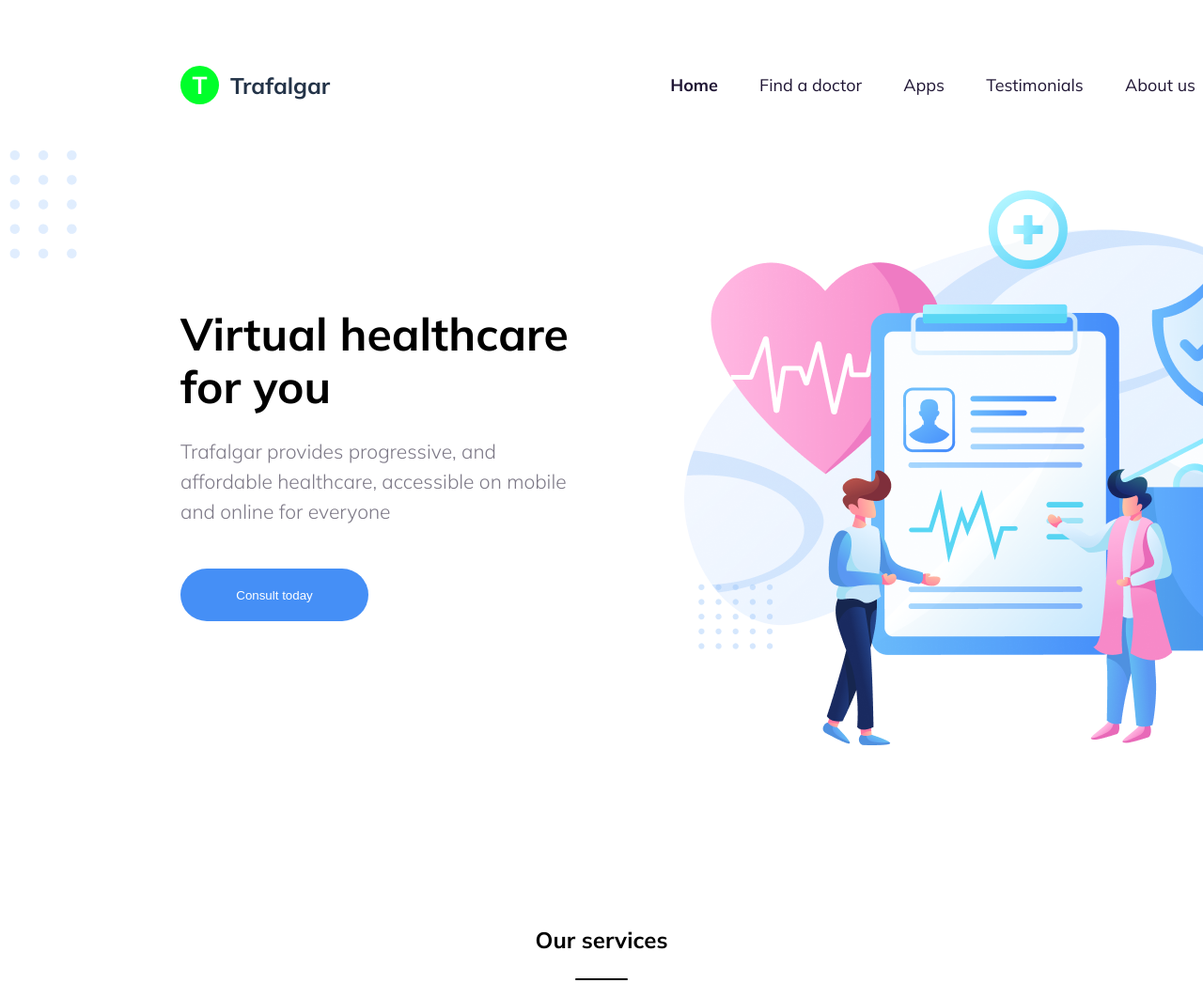
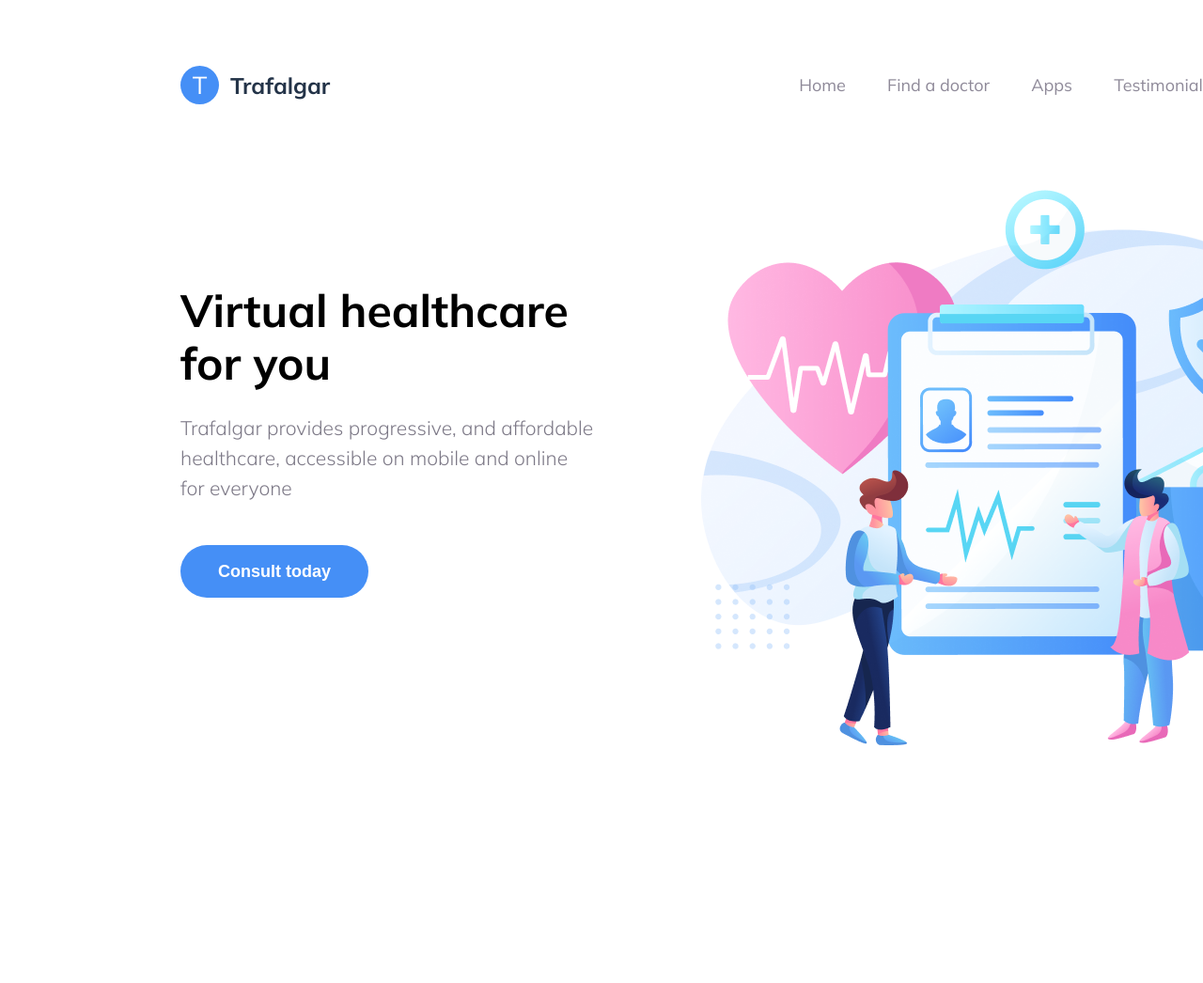
Before and after one commit to Equipoise7/trafalgar, a plain HTML site: page index.html in a window 1280 px wide. Shown: the top 1046 px of the page at 94% size. After the commit the page ends 800 px from the top, so only its background shows below. Drawn offline with Linux system fonts and the light colour scheme.

Commit message:
Новая верстка

```diff
--- a/index.html
+++ b/index.html
@@ -10,53 +10,32 @@
     <title>Figma</title>
 </head>
 <body>
-    <!-- Шапка Сайта -->
-    <header class="header">
-        <div class="header-content">
-            <div class="header-logo">
-                <div class="header-image">
-                    <span>T</span>
+    <div class="wrapper">
+        <header class="header">
+            <div class="header-nav">
+                <div class="header-logo">
+                    <div>T</div>
+                    <span>Trafalgar</span>
                 </div>
-                <span class="header-name">Trafalgar</span>
-            </div>
-            <nav class="header-nav">
+                <div class="header-text">
                     <a href="#">Home</a>
                     <a href="#">Find a doctor</a>
                     <a href="#">Apps</a>
                     <a href="#">Testimonials</a>
                     <a href="#">About us</a>
-            </nav>
-        </div>
-    </header>
-    <!-- Меню сайта -->
-    <main class="main">
-        <div class="main-block">
-            <div class="main-block-text">
-                <h1>Virtual healthcare for you</h1>
-                <p>Trafalgar provides progressive, and affordable healthcare, accessible on mobile and online for everyone</p>
-                <button>Consult today</button>
-                <img class="img-shar" src="img/element.png" alt="logo">
+                </div>
             </div>
-            <div class="main-block-image">
-                <img src="img/trafalgar-header illustration 1.png" alt="logo">
+            <div class="header-main">
+                <div class="header-main-text">
+                    <h1>Virtual healthcare for you</h1>
+                    <p>Trafalgar provides progressive, and affordable healthcare, accessible on mobile and online<br>for everyone</p>
+                    <button>Consult today</button>
+                </div>
+                <div class="header-main-image">
+                    <img src="img/trafalgar-header illustration 1.png" alt="">
+                </div>
             </div>
-        </div>
-        <!-- Меню контента -->
-        <div class="block-services">
-            <div class="services-text">
-                <h2>Our services</h2>
-                <div class="rectangle"></div>
-                <p>We provide to you the best choiches for you. Adjust it to your health needs and make sure your undergo treatment<br> with our highly qualified doctors you can consult with us which type of service is suitable for your health</p>
-            </div>
-            <div class="services-container">
-                <div class="services-item"></div>
-                <div class="services-item"></div>
-                <div class="services-item"></div>
-                <div class="services-item"></div>
-                <div class="services-item"></div>
-                <div class="services-item"></div>
-            </div>
-        </div>
-    </main>
+        </header>
+    </div>
 </body>
 </html>
--- a/style.css
+++ b/style.css
@@ -6,160 +6,103 @@
 
 body {
     font-family: 'Mulish', sans-serif;
-}
-/* ШАПКА САЙТА */
-.header {
-    padding-top: 70px;
+    list-style: none;
+    width: 1600px;
+    margin: 0 auto;
+
 }
 
-.header-content {
+.wrapper {
+    margin: 70px 192px auto;
+}
+ /*HEADER NAV*/
+.header-nav {
     display: flex;
-    align-items: center ;
     justify-content: space-between;
-    padding: 0px 192px;
-    min-width: 1100px;
-}
-
-.header-logo{
-    display: flex;
     align-items: center;
 }
 
-.header-logo a {
-    margin-left: 23px;
+.header-logo {
+    display: flex;
+}
+
+.header-logo div  {
+    display: flex;
+    justify-content: center;
+    align-items: center;
+    font-size: 26px;
+    margin-right: 12px;
+    width: 41px;
+    height: 41px;
+    border-radius: 50%;
+    color: white;
+    background-color: #458FF6;
+}
+
+.header-logo span  {
+    margin: auto;
     color: #233348;
     font-weight: 700;
     font-size: 24px;
 }
 
-.header-nav :nth-child(1) {
-    font-weight: 700;
+.header-text a {
+    color: #1F1534;
+    opacity: 50%;
+    font-size: 18px;
+    font-weight: 400;
+    margin-left: 40px;
 }
 
-.header-nav a {
-    margin: 0 20px;
-    color: #1F1534;
-    font-size: 18px;
+.header-text a:hover {
+    font-weight: 700;
+    opacity: initial;
 }
 
-.header-image {
-    width: 41px;
-    height: 41px;
-    background-color: #00ff2a;
-    text-transform: uppercase;
-    color: #FFFFFF;
-    font-size: 26px;
-    font-weight: 700;
-    border-radius: 50%;
+/* HEADER MAIN */
+.header-main {
+    margin-top: 84px;
     display: flex;
-    justify-content: center;
-    align-items: center;
 }
 
-.header-name {
-    margin-left: 12px;
-    font-weight: 700;
-    font-size: 24px;
-    color: #233348;
+.header-main-text {
+    width: 445px;
+    height: 338px;
+    margin-top: 107px;
+    display: flex;
+    flex-direction: column;
+    align-items: flex-start;
 }
 
-.img-shar {
-    position: absolute;
-    left: 0;
-    top: 160px;
+.header-main-text h1{
+    margin-bottom: 25px;
+    font-size: 48px;
+    font-weight: 700;
+    color: #000000;
+    line-height: 56px;
 }
 
-/* МЕНЮ САЙТА */
-
-.main {
-   margin-top: 84px;
-   min-width: 1200px;
+.header-main-text p {
+    margin-bottom: 45px;
+    font-size: 21px;
+    font-weight: 300;
+    color: #7D7987;
+    line-height: 32px;
 }
 
-.main-block {
-    display: flex;
-    justify-content: space-between;
-}
-
-.main-block-text {
-    display: flex;
-    flex-direction: column;
-    justify-content: center;
-    max-width: 445px;
-    padding-left: 192px;
-    padding-right: 109px;
-}
-
-.main-block-text h1 {
+.header-main-text button {
+    font-size: 18px;
     font-weight: 700;
-    font-size: 48px;
-    line-height: 56px;
-    color: #000000;
-    padding-bottom: 25px;
-    min-width: 427px;
-    min-height: 112px;
-}
-
-.main-block-text p {
-    font-weight: 300;
-    font-size: 21px;
-    line-height: 32px;
-    color: #7D7987;
-    padding-bottom: 45px;
-}
-
-.main-block-text button {
-    width: 200px;
-    height: 56px;
-    border-radius: 56px;
+    color: #FFFFFF;
+    padding: 17.5px 40px;
+    border-radius: 55px;
     background-color: #458FF6;
-    color: #FFFFFF;
     border: 0px;
 }
 
-.main-block-image{
-    max-width: 693px;
-    max-height: 598px;
-    padding-right: 163px;
+.header-main-image {
+    position: absolute;
+    width: 693px;
+    height: 598px;
+    margin-left: 554px;
 }
-
-/* МЕНЮ КОНТЕНТА*/
-
-.block-services {
-    margin-top: 192px;
-}
-
-.services-text {
-    text-align: center;
-}
-
-.services-text p {
-    padding: 0 325px;
-    margin-bottom: 80px;
-}
-
-.rectangle {
-    width: 56px;
-    height: 2px;
-    border-radius: 5px;
-    background-color: #000000;
-    display: inline-block;
-    margin: 26px 0px 33px
-}
-
-.services-container {
-    display: flex;
-    flex-wrap: wrap;
-    padding: 0 240px;
-}
-
-.services-item {
-    width: 350px;
-    height: 354px;
-    margin: 17px 17px;
-    border-radius: 20px;
-    background-color: #FFFFFF;
-    border: 2px solid black;
-    box-shadow: 10px 40px 50px rgba(229, 233, 246, 0.4);
-    filter: drop-shadow(10px 40px 50px 0px #E5E9F666 40%);
-}
```
